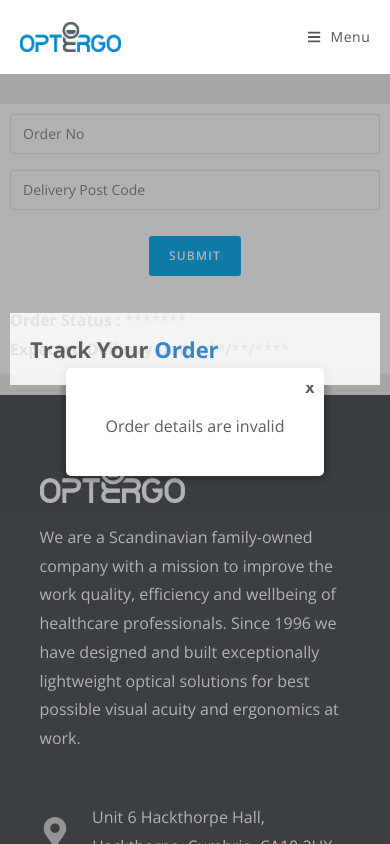
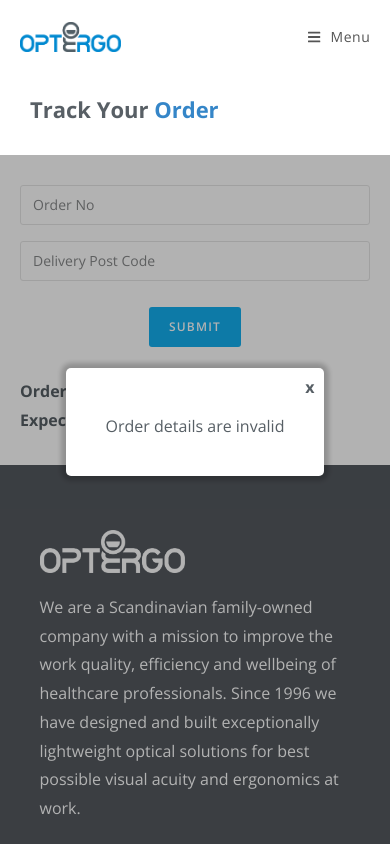
Before and after one commit to salmanarshad156/mooptics, a PHP site: page /track-your-order.php in a window 390 px wide. Run offline with PHP 8.4, Linux system fonts and the light colour scheme; data that the repository does not hold is empty; some libraries are stand-ins or nearby versions.

Commit message:
track your order

```diff
--- a/track-your-order.php
+++ b/track-your-order.php
@@ -25,18 +25,35 @@
 
 <style>
     .form-track{
-        padding: 30px 20px;
+        padding: 30px 20px !important;
         max-width: 1200px;
         margin: 30px auto 0;
         background: white;
+        min-height: 500px;
     }
-    .form-track form{
+    .form-track .elementor-widget-container{
         max-width: 500px;
         margin: auto;
     }
+    @media (max-width: 1550px){
+        .form-track {
+            min-height: 36vw !important;
+        }
+    }
+
     @media screen and (max-width: 768px){
         .form-track{
             padding: 20px;
+            margin: 0 auto;
+        }
+    }
+    @media (max-width: 767px) {
+        .elementor-reverse-mobile > .elementor-container > .elementor-row > :first-child {
+            -webkit-box-ordinal-group: 11;
+            -ms-flex-order: 10;
+            order: 9;
+            padding-top: 60px;
+            background: white;
         }
     }
 
```
